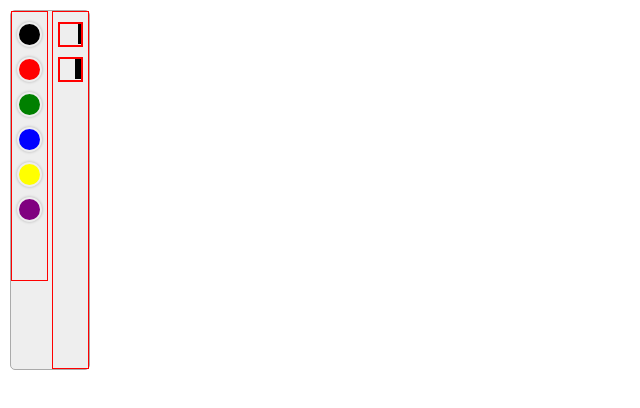
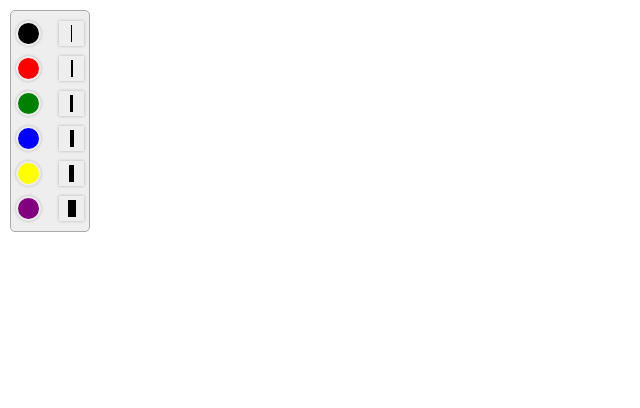
Before and after one commit to weiyanqin/Jirengu, a plain HTML site: page task-eighteen/index.html in a window 1280 px wide. Shown: the whole page, without its empty margins (0-640 px from the left). Drawn offline with Linux system fonts and the light colour scheme.

Commit message:
修改样式

```diff
--- a/task-eighteen/index.html
+++ b/task-eighteen/index.html
@@ -24,10 +24,22 @@
                 <li id="purple" class="purple"></li>
             </ol>
             <ol class="sizes">
+                <li id="thinnest" class="thinnest">
+                    <div></div>
+                </li>
+                <li id="thinner" class="thinner">
+                    <div></div>
+                </li>
                 <li id="thin" class="thin">
                     <div></div>
                 </li>
+                <li id="normal" class="normal">
+                    <div></div>
+                </li>
                 <li id="thick" class="thick">
+                    <div></div>
+                </li>
+                <li id="thicker" class="thicker">
                     <div></div>
                 </li>
             </ol>
--- a/task-eighteen/style.css
+++ b/task-eighteen/style.css
@@ -4,20 +4,7 @@
 	box-sizing: border-box;
 }
 
-ul,
-ol {
-	list-style: none;
-}
-
-
-
-/* .icon {
-	width: 1em;
-	height: 1em;
-	vertical-align: -0.15em;
-	overflow: hidden;
-	stroke: red;
-} */
+ul, ol { list-style: none; }
 
 #canvas {
 	display: block;
@@ -27,19 +14,18 @@ ol {
 	left: 0;
 }
 
-/* body {
-	overflow: hidden;
-} */
 .tools{
 	display: flex;
+	border: 1px solid red;
+	flex-direction: column;
 }
+
 .tools .property{
 	border: 1px solid #aaa;
 	border-radius: 5px;
 	background-color: #eee;
 	margin: 10px;
 	width: 80px;
-	height: 360px;
 	position: fixed;
 	top: 0;
 	left: 0;
@@ -47,11 +33,6 @@ ol {
 	justify-content: space-between;
 }
 
-.tools .property .colors {
-	border: 1px solid red;
-	height: 270px;
-	/* flex-grow: 1; */
-}
 
  .tools .property .colors>li {
 	width: 25px;
@@ -86,45 +67,69 @@ ol {
 	transform: scale(1.2);
 }
 
-.tools .property .sizes {
-	border: 1px solid red;
-}
 
 .tools .property .sizes>li {
-	border: 2px solid red;
+	display: flex;
+	justify-content: center;
+	align-items: center;
+	border: 2px solid #eee;
+	box-shadow: 0 0 3px rgba(0, 0, 0, 0.25);
 	margin: 10px 5px;
 	width: 25px;
 	height: 25px;
 }
-
-.sizes>.thin>div{
-	height: 20px;
+.tools .property .sizes>.thinnest>div{
+	height: 17px;
+	border-right: 1px solid black;
+}
+.tools .property .sizes>.thinner>div{
+	height: 17px;
+	border-right: 2px solid black;
+}
+.tools .property .sizes>.thin>div{
+	height: 17px;
 	border-right: 3px solid black;
-
 }
-.sizes>.thick>div{
-	height: 20px;
-	border-right: 6px solid black;
+.tools .property .sizes>.normal>div{
+	height: 17px;
+	border-right: 4px solid black;
+}
+.tools .property .sizes>.thick>div{
+	height: 17px;
+	border-right: 5px solid black;
+}
+.tools .property .sizes>.thicker>div{
+	height: 17px;
+	border-right: 8px solid black;
 }
 
-.actions {
-	border: 1px solid red;
+.tools .actions {
+	border: 10px solid red;
+	height: 400px;
+	width: 400px;
 }
 
-.actions svg {
+.tools .actions svg {
 	width: 1.5em;
 	height: 1.5em;
 	transition: all 0.3s;
 	margin: 0 10px;
 }
+.tools .actions .icon {
+	width: 1em;
+	height: 1em;
+	vertical-align: -0.15em;
+	overflow: hidden;
+	stroke: red;
+}
 
-.actions svg.active {
+/* .actions svg.active {
 	fill: red;
 	transform: scale(1.2);
-}
+} */
 
-.actions svg:nth-child(3):hover,
+/* .actions svg:nth-child(3):hover,
 .actions svg:nth-child(4):hover {
 	fill: red;
 	transform: scale(1.2);
-}
+} */
```
